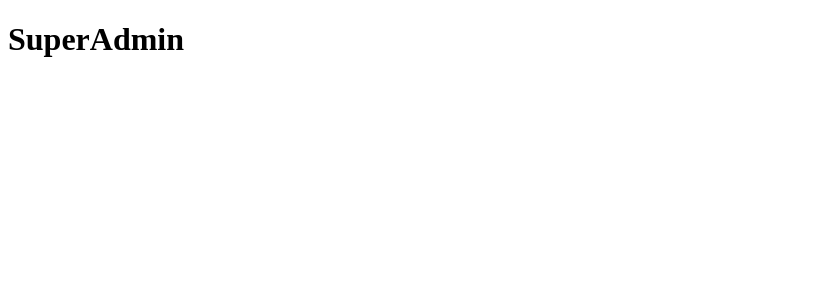
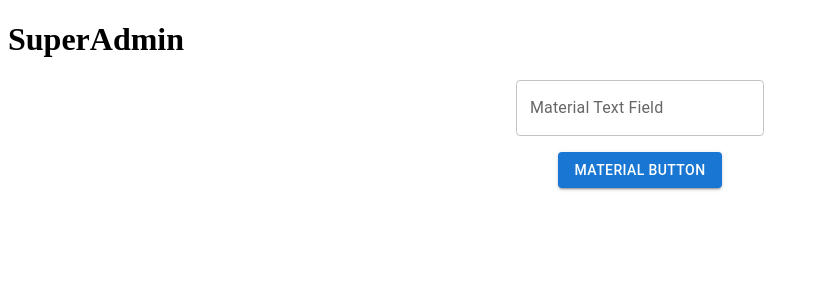
Before and after one commit to guynikan/CTX.SuperAdmin, a Next.js app: page / in a window 1280 px wide. Shown: the top 300 px of the page, without its empty margins (0-818 px from the left). Built offline with nearby package versions, Linux system fonts and the light colour scheme.

Commit message:
feat: Add Material UI components to the homepage

```diff
--- a/src/app/page.tsx
+++ b/src/app/page.tsx
@@ -1,7 +1,17 @@
+import { Box, Button, TextField } from "@mui/material";
+
 export default function Home() {
   return (
     <div>
       <h1>SuperAdmin</h1>
+      <Box display={"flex"} flexDirection={"column"} alignItems={"center"}>
+        <TextField label="Material Text Field" />
+        <Box m={2}>
+          <Button variant="contained" color="primary">
+            Material Button
+          </Button>
+        </Box>
+      </Box>
     </div>
   );
 }
```
